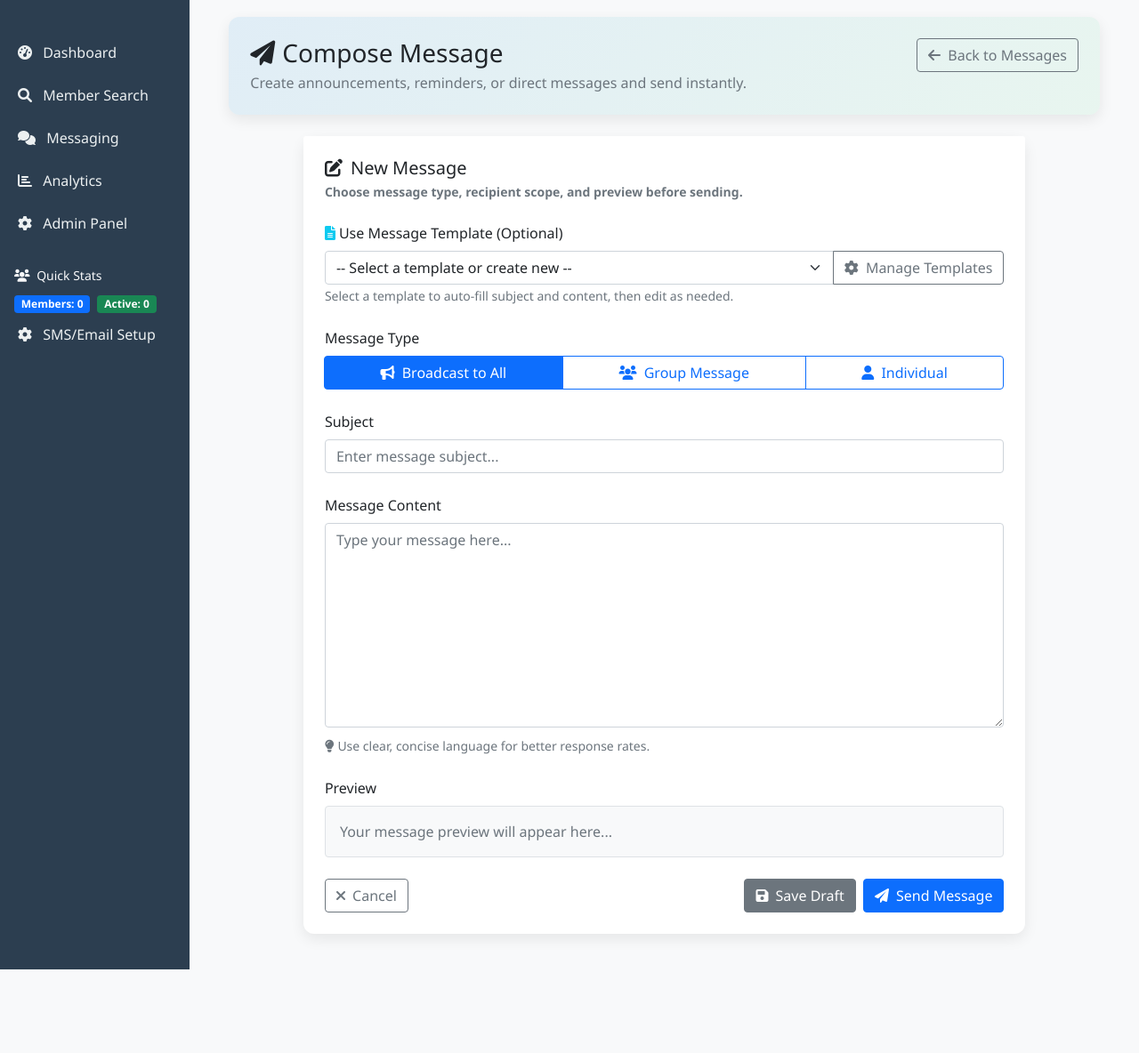
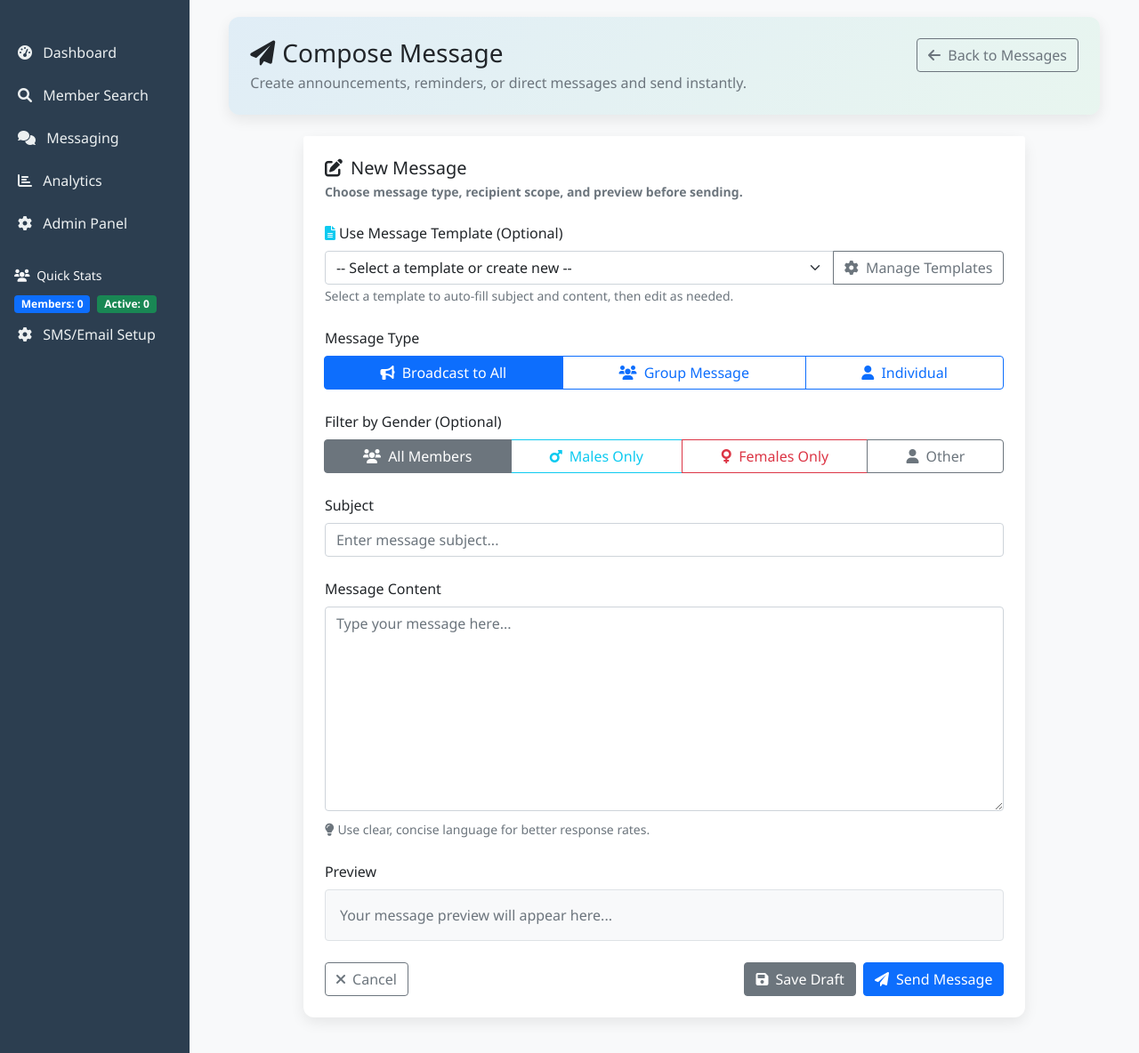
Before and after one commit to arhinful2/CYM-sender, a Django app: page /portal/messaging/compose/ in a window 1280 px wide. Shown: the part 57-1241 px from the top of the page at 89% size. Before the commit the page ends 1147 px from the top, so only its background shows below. Run offline with Django 5.2, Linux system fonts and the light colour scheme; a user stored in the database is signed in; data comes from the database, SQL or seed files in the repository.

Commit message:
Add birthday notification widget and gender filter for messaging
Features Added:
- Birthday notification widget on dashboard showing members with birthdays today
  - Displays member initials circles or photos
  - Quick 'Send Message' button for each birthday member
  - Option to send message to all birthday members at once
  - Added birthday_members queryset to admin_portal view

- Gender filter for message composition
  - Radio buttons to filter by All Members, Males Only, Females Only, or Other
  - Gender filter applied to member search results
  - Filters affect AJAX search, Select All Members, and Select Active Members buttons
  - ajax_search_members view updated to accept gender parameter
  - Selected gender filter clears when changed to prevent confusion

Improvements:
- Portal views now query gender-filtered members
- Compose message template updated with gender filter UI
- Birthday members ordered by first name for readability
- Gender filter integrated with all recipient selection methods

No existing code removed - all changes are additive enhancements.

```diff
--- a/portal/views.py
+++ b/portal/views.py
@@ -72,6 +72,9 @@ def permission_required(permission_name):
 @staff_member_required
 def admin_portal(request):
     """Main admin portal dashboard"""
+    from datetime import date
+    from django.db.models import Q
+
     total_members = Member.objects.count()
     active_members = Member.objects.filter(status='active').count()
     recent_members = Member.objects.order_by('-date_joined')[:5]
@@ -85,6 +88,13 @@ def admin_portal(request):
     recent_responses = MessageResponse.objects.filter(
         is_deleted=False).select_related(
         'respondent', 'message').order_by('-created_at')[:5]
+
+    # Birthday members - today's birthdays
+    today = date.today()
+    birthday_members = Member.objects.filter(
+        Q(date_of_birth__month=today.month) &
+        Q(date_of_birth__day=today.day)
+    ).exclude(date_of_birth__isnull=True).order_by('first_name')
 
     context = {
         'total_members': total_members,
@@ -93,6 +103,7 @@ def admin_portal(request):
         'total_messages': total_messages,
         'recent_messages': recent_messages,
         'recent_responses': recent_responses,
+        'birthday_members': birthday_members,
     }
     return render(request, 'portal/dashboard.html', context)
 
@@ -647,13 +658,25 @@ def compose_message(request):
 
     # GET request - show form
     from messaging.models import MessageTemplate
-    members = Member.objects.all()
+
+    # Support gender filtering in query params
+    gender_filter = request.GET.get('gender', '')  # '', 'M', 'F', or 'O'
+
+    if gender_filter in ['M', 'F', 'O']:
+        members = Member.objects.filter(gender=gender_filter)
+    else:
+        members = Member.objects.all()
+
     templates = MessageTemplate.objects.filter(
         is_active=True).order_by('category', 'name')
-    return render(request, 'portal/compose_message.html', {
+
+    context = {
         'members': members,
-        'templates': templates
-    })
+        'templates': templates,
+        'selected_gender_filter': gender_filter,
+    }
+
+    return render(request, 'portal/compose_message.html', context)
 
 
 @staff_member_required
@@ -944,17 +967,23 @@ def ajax_search_members(request):
     """AJAX endpoint for member search suggestions"""
     query = request.GET.get('q', '')
     status = request.GET.get('status', '')
+    gender = request.GET.get('gender', '')  # NEW: Gender filter support
     get_all = request.GET.get('all', '')
+
+    # Start with base queryset, applying gender filter if specified
+    base_qs = Member.objects.all()
+    if gender in ['M', 'F', 'O']:
+        base_qs = base_qs.filter(gender=gender)
 
     # Handle "Select All Members" request
     if get_all == 'true':
-        members = Member.objects.all()[:100]  # Limit to 100 for safety
+        members = base_qs[:100]  # Limit to 100 for safety
     # Handle "Select Active Members" request
     elif status == 'active':
-        members = Member.objects.filter(status='active')[:100]
+        members = base_qs.filter(status='active')[:100]
     # Handle search query
     elif len(query) >= 2:
-        members = Member.objects.filter(
+        members = base_qs.filter(
             Q(first_name__icontains=query) |
             Q(last_name__icontains=query) |
             Q(phone_number__icontains=query) |
--- a/templates/portal/compose_message.html
+++ b/templates/portal/compose_message.html
@@ -146,6 +146,23 @@
 
                 <input type="radio" class="btn-check" name="message_type" id="type_individual" value="individual" />
                 <label class="btn btn-outline-primary" for="type_individual"><i class="fas fa-user me-1"></i> Individual</label>
+              </div>
+            </div>
+
+            <div class="mb-4" id="gender-filter-section">
+              <label class="form-label">Filter by Gender (Optional)</label>
+              <div class="btn-group w-100 gender-filter-group" role="group" aria-label="Gender filter selector">
+                <input type="radio" class="btn-check" name="gender_filter" id="gender_all" value="" checked />
+                <label class="btn btn-outline-secondary" for="gender_all"><i class="fas fa-users me-1"></i> All Members</label>
+
+                <input type="radio" class="btn-check" name="gender_filter" id="gender_male" value="M" />
+                <label class="btn btn-outline-info" for="gender_male"><i class="fas fa-mars me-1"></i> Males Only</label>
+
+                <input type="radio" class="btn-check" name="gender_filter" id="gender_female" value="F" />
+                <label class="btn btn-outline-danger" for="gender_female"><i class="fas fa-venus me-1"></i> Females Only</label>
+
+                <input type="radio" class="btn-check" name="gender_filter" id="gender_other" value="O" />
+                <label class="btn btn-outline-secondary" for="gender_other"><i class="fas fa-user me-1"></i> Other</label>
               </div>
             </div>
 
@@ -321,7 +338,7 @@
     searchTimeout = setTimeout(() => {
       $.ajax({
         url: '{% url "ajax_search_members" %}',
-        data: { q: query },
+        data: { q: query, gender: window.selectedGenderFilter || '' },
         success: function (data) {
           if (data.results && data.results.length > 0) {
             searchResults.innerHTML = "";
@@ -422,7 +439,7 @@
 
       $.ajax({
         url: '{% url "ajax_search_members" %}',
-        data: { q: "", status: "active" },
+        data: { q: "", status: "active", gender: window.selectedGenderFilter || '' },
         success: function (data) {
           if (data.results && data.results.length > 0) {
             data.results.forEach((member) => {
@@ -478,7 +495,7 @@
 
     $.ajax({
       url: '{% url "ajax_search_members" %}',
-      data: { q: "", all: "true" },
+      data: { q: "", all: "true", gender: window.selectedGenderFilter || '' },
       success: function (data) {
         if (data.results && data.results.length > 0) {
           data.results.forEach((member) => {
@@ -525,6 +542,38 @@
     updateSelectedRecipients();
     updateRecipientsInput();
   });
+
+  // Gender filter functionality
+  const genderFilterRadios = document.querySelectorAll(
+    'input[name="gender_filter"]',
+  );
+
+  genderFilterRadios.forEach((radio) => {
+    radio.addEventListener("change", function () {
+      const selectedGender = this.value; // '', 'M', 'F', or 'O'
+
+      // Clear existing recipients when gender filter changes
+      selectedRecipients = [];
+      updateSelectedRecipients();
+      updateRecipientsInput();
+
+      // Clear search results
+      const searchResults = document.getElementById("search-results");
+      searchResults.innerHTML = "";
+      searchResults.style.display = "none";
+
+      // Clear search input
+      const searchInput = document.getElementById("recipient-search");
+      searchInput.value = "";
+
+      // Update the AJAX search calls to include gender filter
+      // This affects subsequent searches made by the user
+      window.selectedGenderFilter = selectedGender;
+    });
+  });
+
+  // Initialize gender filter
+  window.selectedGenderFilter = "";
 
   // Message preview
   const contentTextarea = document.getElementById("content");
```
Also changed, not shown: templates/portal/dashboard.html (+51 -0 lines).
